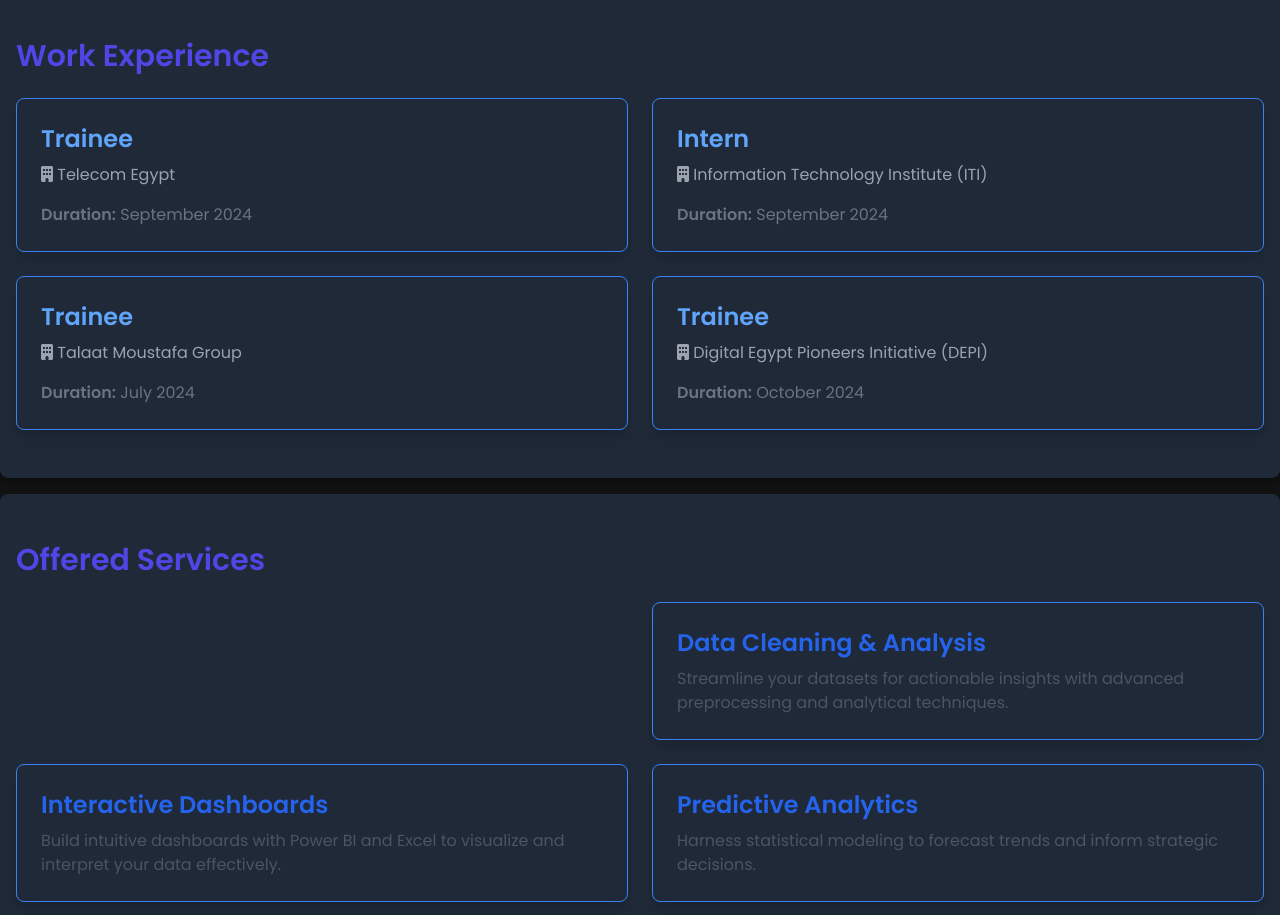
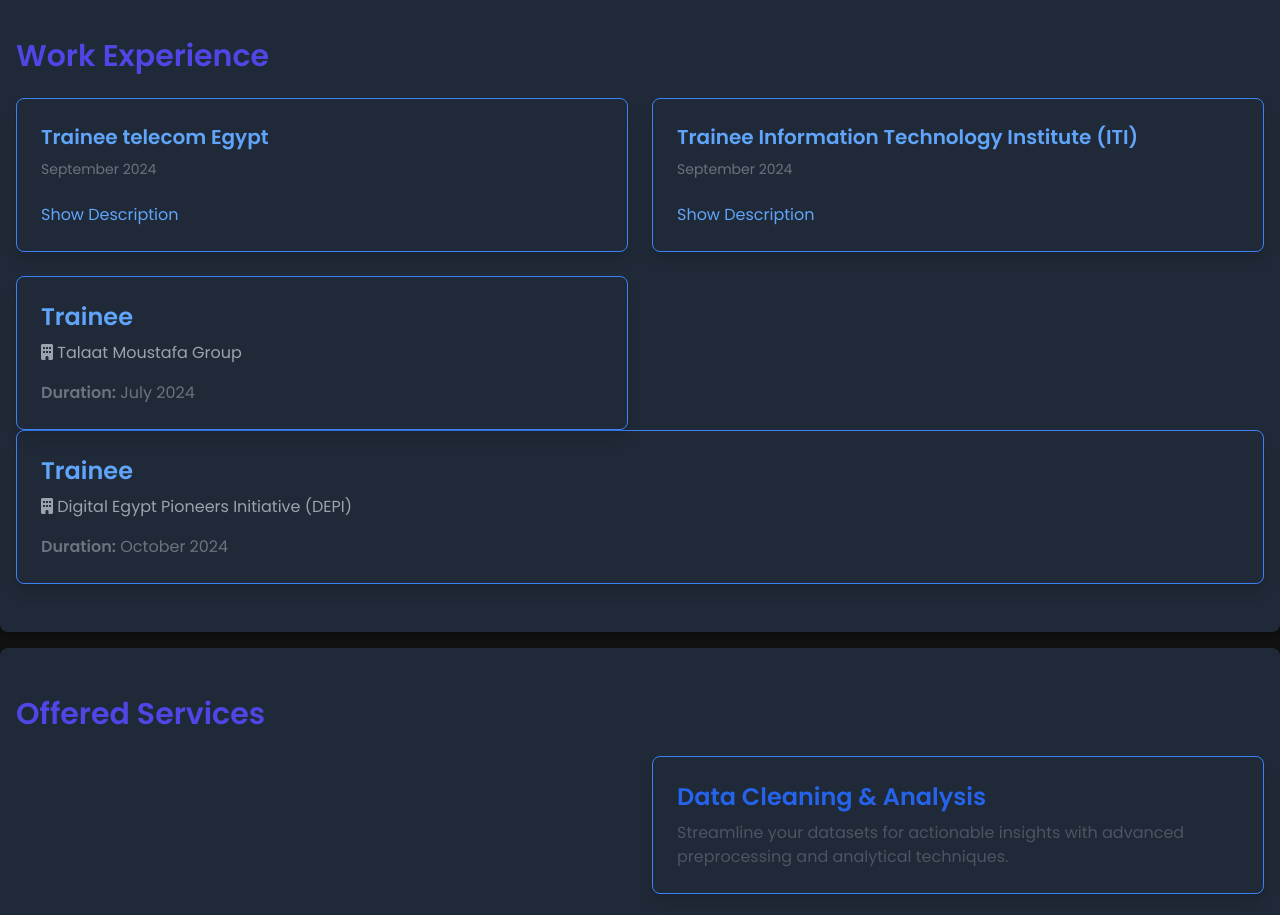
Before and after one commit to ganna6677/ganna6677.github.io, a plain HTML site: page index.html in a window 1280 px wide. Shown: the part 1980-2895 px from the top of the page. Drawn offline with nearby package versions, Linux system fonts and the light colour scheme.

Commit message:
Update index.html

```diff
--- a/index.html
+++ b/index.html
@@ -153,25 +153,31 @@
         <div class="grid grid-cols-1 md:grid-cols-2 gap-6 mt-6">
             <!-- Experience 1 -->
             <div class="border border-blue-500 p-6 rounded-lg shadow-lg bg-gray-800 transition-all hover:shadow-xl">
-                <h3 class="text-2xl font-bold text-blue-400">Trainee</h3>
-                <p class="text-gray-400 mt-2"><i class="fas fa-building"></i> Telecom Egypt</p>
-                <p class="text-gray-500 mt-4"><strong>Duration:</strong> September 2024</p>
+                <h3 class="text-xl font-bold text-blue-400 cursor-pointer" onclick="toggleDescription(11)">Trainee telecom Egypt</h3>
+                <p class="text-sm text-gray-500 mt-2 mb-4">September 2024</p>
+                <div id="project-11" class="project-description transition-all opacity-0 max-h-0 overflow-hidden" aria-live="polite">
+                    <p>This training equipped me with practical skills in Power BI, focusing on data visualization, analysis, and dashboard creation. I gained hands-on experience with Power Query for data transformation, built interactive reports. Additionally, the training provided an introduction to Big Data concepts. For my final project, I analyzed a dataset, transforming and visualizing the data using Power BI to extract key insights.</p>
+                </div>
+                <button class="text-blue-400 hover:text-blue-600 mt-2 block focus:outline-none" onclick="toggleDescription(11)">Show Description</button>
+            </div>
 
-            </div>
             <!-- Experience 2 -->
             <div class="border border-blue-500 p-6 rounded-lg shadow-lg bg-gray-800 transition-all hover:shadow-xl">
-                <h3 class="text-2xl font-bold text-blue-400">Intern</h3>
-                <p class="text-gray-400 mt-2"><i class="fas fa-building"></i> Information Technology Institute (ITI)</p>
-                <p class="text-gray-500 mt-4"><strong>Duration:</strong> September 2024</p>
+                <h3 class="text-xl font-bold text-blue-400 cursor-pointer" onclick="toggleDescription(12)">Trainee Information Technology Institute (ITI)</h3>
+                <p class="text-sm text-gray-500 mt-2 mb-4">September 2024</p>
+                <div id="project-12" class="project-description transition-all opacity-0 max-h-0 overflow-hidden" aria-live="polite">
+                    <p>This training provided a solid foundation in data management, analysis, and visualization. I gained expertise in Data Warehousing and SQL Server, covering database fundamentals, advanced SQL queries, and data management. I learned to create robust reporting solutions with Microsoft SQL BI (SSRS, SSAS, SSIS), and deepened my statistical analysis skills with an Introduction to Statistics. Additionally, I mastered tools like Power BI, Tableau, and Excel for dynamic data visualization, building interactive dashboards, and presenting insights. This training equipped me with the skills to analyze and communicate complex data effectively, supporting data-driven decision-making.</p>
+                </div>
+                <button class="text-blue-400 hover:text-blue-600 mt-2 block focus:outline-none" onclick="toggleDescription(12)">Show Description</button>
+            </div>
 
-            </div>
             <!-- Experience 3 -->
             <div class="border border-blue-500 p-6 rounded-lg shadow-lg bg-gray-800 transition-all hover:shadow-xl">
                 <h3 class="text-2xl font-bold text-blue-400">Trainee</h3>
                 <p class="text-gray-400 mt-2"><i class="fas fa-building"></i> Talaat Moustafa Group</p>
-                <p class="text-gray-500 mt-4"><strong>Duration:</strong> July 2024 </p>
-
+                <p class="text-gray-500 mt-4"><strong>Duration:</strong> July 2024</p>
             </div>
+        </div>
             <!-- Experience 4 -->
             <div class="border border-blue-500 p-6 rounded-lg shadow-lg bg-gray-800 transition-all hover:shadow-xl">
                 <h3 class="text-2xl font-bold text-blue-400">Trainee</h3>
@@ -325,11 +331,13 @@
     </div>
 </section>
 
+
 <script>
     // Toggle project description with fade-in effect
     function toggleDescription(projectId) {
         const projectDescription = document.getElementById(`project-${projectId}`);
-        const toggleButton = projectDescription.previousElementSibling;
+        const toggleButton = projectDescription.nextElementSibling; // Button should be after the description
+
         if (projectDescription.style.maxHeight === '0px' || projectDescription.style.maxHeight === '') {
             projectDescription.style.maxHeight = '500px'; // Set to a large enough value to reveal content
             projectDescription.style.opacity = '1';
```
